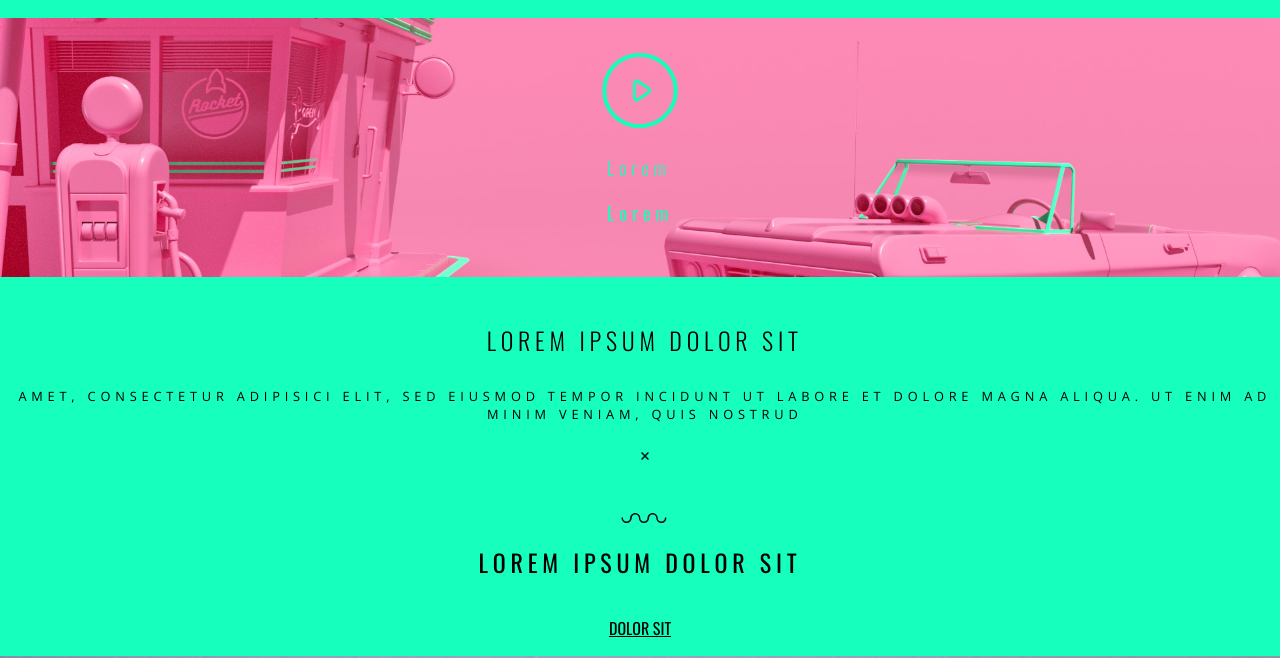
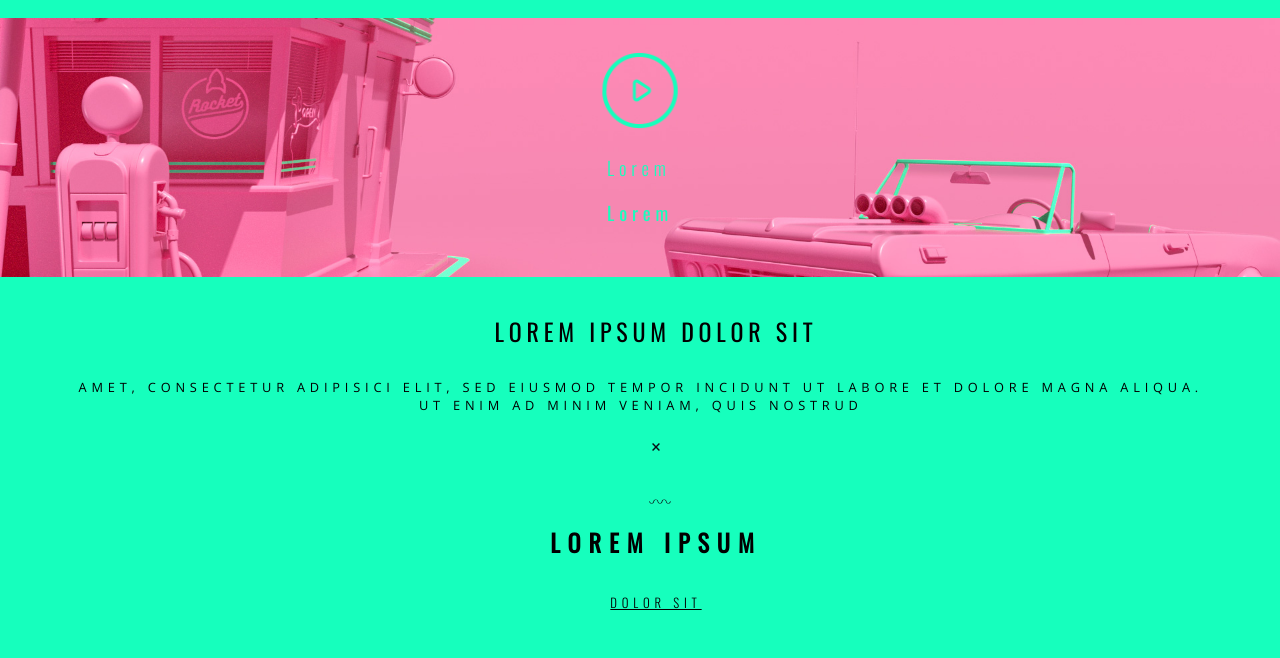
Before and after one commit to SaraCarreras/202204-W3-Jon-Sara, a website: page pages/home.html in a window 1280 px wide. Shown: the part 142-800 px from the top of the page. Drawn offline with nearby package versions, Linux system fonts and the light colour scheme.

Commit message:
intro section adjustements

```diff
--- a/pages/home.html
+++ b/pages/home.html
@@ -43,9 +43,10 @@
             </div>
 
             <div class="intro-section">
-                <h5 class="intro-section__lorem1-title">
-                    LOREM IPSUM DOLOR SIT
-                </h5>
+                <h2 class="intro-section__lorem1-title">
+                    LOREM IPSUM DOLOR
+                    SIT
+                </h2>
                 <p class="intro-section__paragraph">
                     AMET, CONSECTETUR ADIPISICI ELIT, SED EIUSMOD TEMPOR
                     INCIDUNT UT LABORE ET DOLORE MAGNA ALIQUA. UT ENIM AD MINIM
@@ -56,9 +57,8 @@
                     src="../images/icons/icon-x.svg"
                     alt="cross icon"
                 />
-            </div>
 
-            <div class="images-section">
+
                 <div class="images-section__upper-section">
                     <img
                         class="images-section__wave-icon"
@@ -66,10 +66,14 @@
                         alt="curved up and down line"
                     />
                     <h2 class="images-section__lorem-title">
-                        LOREM IPSUM DOLOR SIT
+                        LOREM IPSUM
                     </h2>
                     <h3 class="images-section__dolor-subtitle">DOLOR SIT</h3>
                 </div>
+            </div>
+
+            <div class="images-section">
+
 
                 <img
                     class="images-section__image1"
--- a/scss/home.scss
+++ b/scss/home.scss
@@ -26,12 +26,14 @@
     flex-direction: row;
     justify-content: space-between;
     margin: 0rem;
+    cursor: pointer;
 }
 
 .mobile-nav__BC__burguermenu {
     width: 1.5rem;
     height: 1.5rem;
     margin: 1rem;
+    cursor: pointer;
 }
 
 .mobile-nav___BC__currentpage {
@@ -40,6 +42,16 @@
     margin-top: 1.5rem;
     margin-right: 1.3rem;
     letter-spacing: 0.2rem;
+    cursor: pointer;
+}
+
+.mobile-nav__BC__burguermenu:hover {
+    filter: invert(0.27) sepia(1) saturate(20) hue-rotate(298.8deg)
+        brightness(1);
+}
+.mobile-nav___BC__currentpage:hover {
+    filter: invert(0.27) sepia(1) saturate(20) hue-rotate(298.8deg)
+        brightness(1);
 }
 
 .mobile-nav__panic-logo {
@@ -83,17 +95,20 @@
     font-family: variables.$font-oswald;
     font-weight: 200;
     letter-spacing: 0.3rem;
-    padding: 0.3rem;
+    margin: 1rem;
 }
 
 .intro-section__lorem1-title {
-    font-size: 1.5rem;
-    font-weight: 300;
+    font-family: variables.$font-oswald;
+    font-weight: 400;
     margin-bottom: 1rem;
+    width: 70%;
 }
 
 .intro-section__paragraph {
     font-size: 0.8rem;
+    padding-right: 1.9rem;
+    width: 90%;
 }
 .intro-section__x-icon {
     width: 0.5rem;
@@ -116,15 +131,17 @@
 }
 
 .images-section__lorem-title {
-    letter-spacing: 0.3rem;
-    font-weight: 400;
+    letter-spacing: 0.5rem;
+    font-weight: 600;
 }
 
 .images-section__dolor-subtitle {
     cursor: pointer;
-    font-size: 1rem;
+    font-size: 0.8rem;
     text-decoration: underline;
-    font-weight: 400;
+    font-weight: 300;
+    letter-spacing: 0.3rem;
+    padding-bottom: 1.8rem;
 }
 
 .images-section__dolor-subtitle:hover {
```
Also changed, not shown: css/home.css, 1 other file.
